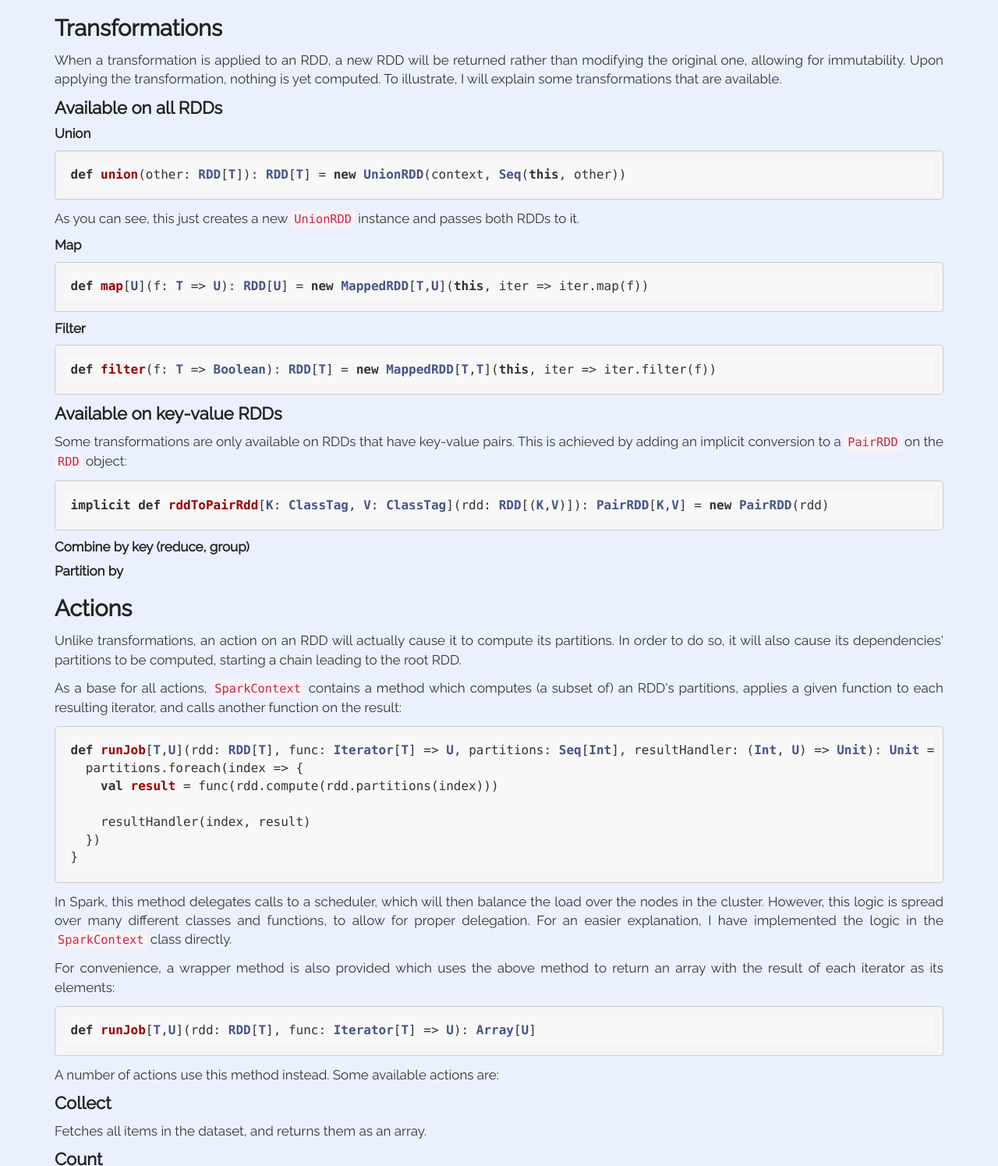
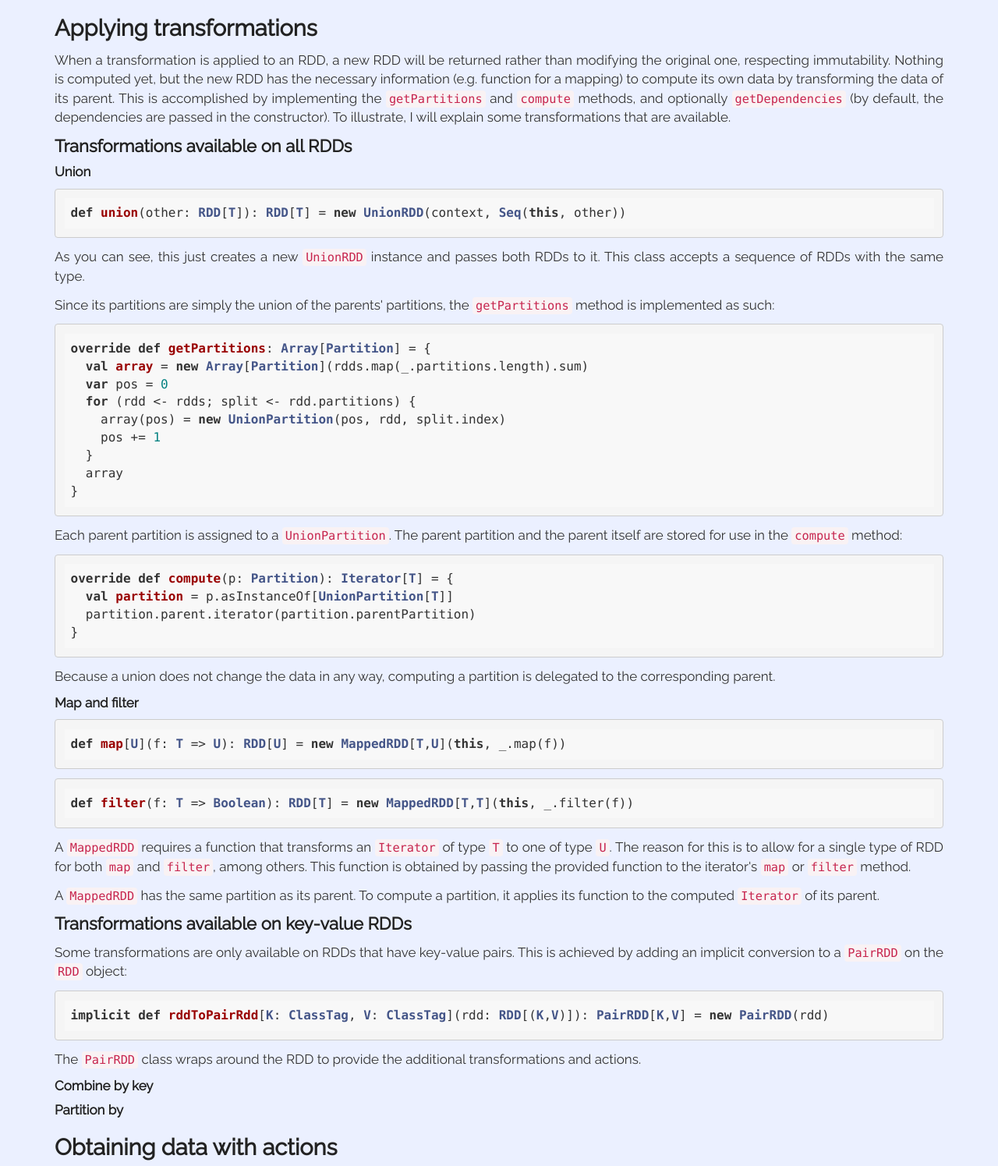
Before and after one commit to bvangraafeiland/spark-decoded, a website: page article/public/index.html in a window 1280 px wide. Shown: the part 3354-4849 px from the top of the page at 78% size. Drawn offline with Linux system fonts and the light colour scheme; a web font is replaced by a local one.

Commit message:
add persist method to RDD, refactor some closures and UnionPartition

```diff
--- a/article/public/index.html
+++ b/article/public/index.html
@@ -88,38 +88,61 @@
         <pre><code class="scala">class ParallelCollectionPartition[T](val rddId: Int, partitionId: Int, values: Seq[T]) extends Partition </code></pre>
         <p>Now, to compute a partition, all that is needed is to convert its <code>values</code> to an iterator.</p>
 
-        <h3>Transformations</h3>
-        <!-- todo -->
-        <p>When a transformation is applied to an RDD, a new RDD will be returned rather than modifying the original one, allowing for immutability. Upon applying the transformation, nothing is yet computed. To illustrate, I will explain some transformations that are available.
+        <h3>Applying transformations</h3>
 
-        <h4>Available on all RDDs</h4>
+        <p>When a transformation is applied to an RDD, a new RDD will be returned rather than modifying the original one, respecting immutability. Nothing is computed yet, but the new RDD has the necessary information (e.g. function for a mapping) to compute its own data by transforming the data of its parent. This is accomplished by implementing the <code>getPartitions</code> and <code>compute</code> methods, and optionally <code>getDependencies</code> (by default, the dependencies are passed in the constructor). To illustrate, I will explain some transformations that are available.</p>
+
+        <h4>Transformations available on all RDDs</h4>
+
         <h5>Union</h5>
         <pre><code class="scala">def union(other: RDD[T]): RDD[T] = new UnionRDD(context, Seq(this, other))</code></pre>
-        <p>As you can see, this just creates a new <code>UnionRDD</code> instance and passes both RDDs to it.</p>
-        <h5>Map</h5>
-        <pre><code class="scala">def map[U](f: T => U): RDD[U] = new MappedRDD[T,U](this, iter => iter.map(f))</code></pre>
-        <h5>Filter</h5>
-        <pre><code class="scala">def filter(f: T => Boolean): RDD[T] = new MappedRDD[T,T](this, iter => iter.filter(f))</code></pre>
+        <p>As you can see, this just creates a new <code>UnionRDD</code> instance and passes both RDDs to it. This class accepts a sequence of RDDs with the same type.</p>
+        <p>Since its partitions are simply the union of the parents' partitions, the <code>getPartitions</code> method is implemented as such:</p>
+        <pre><code class="scala">override def getPartitions: Array[Partition] = {
+  val array = new Array[Partition](rdds.map(_.partitions.length).sum)
+  var pos = 0
+  for (rdd <- rdds; split <- rdd.partitions) {
+    array(pos) = new UnionPartition(pos, rdd, split.index)
+    pos += 1
+  }
+  array
+}</code></pre>
+        <p>Each parent partition is assigned to a <code>UnionPartition</code>. The parent partition and the parent itself are stored for use in the <code>compute</code> method:</p>
+        <pre><code class="scala">override def compute(p: Partition): Iterator[T] = {
+  val partition = p.asInstanceOf[UnionPartition[T]]
+  partition.parent.iterator(partition.parentPartition)
+}</code></pre>
+        <p>Because a union does not change the data in any way, computing a partition is delegated to the corresponding parent.</p>
 
-        <h4>Available on key-value RDDs</h4>
+        <h5>Map and filter</h5>
+        <pre><code class="scala">def map[U](f: T => U): RDD[U] = new MappedRDD[T,U](this, _.map(f))</code></pre>
+        <pre><code class="scala">def filter(f: T => Boolean): RDD[T] = new MappedRDD[T,T](this, _.filter(f))</code></pre>
+        <p>A <code>MappedRDD</code> requires a function that transforms an <code>Iterator</code> of type <code>T</code> to one of type <code>U</code>. The reason for this is to allow for a single type of RDD for both <code>map</code> and <code>filter</code>, among others. This function is obtained by passing the provided function to the iterator's <code>map</code> or <code>filter</code> method.</p>
+        <p>A <code>MappedRDD</code> has the same partition as its parent. To compute a partition, it applies its function to the computed <code>Iterator</code> of its parent.</p>
+
+        <h4>Transformations available on key-value RDDs</h4>
         <p>Some transformations are only available on RDDs that have key-value pairs. This is achieved by adding an implicit conversion to a <code>PairRDD</code> on the <code>RDD</code> object:</p>
         <pre><code class="scala">implicit def rddToPairRdd[K: ClassTag, V: ClassTag](rdd: RDD[(K,V)]): PairRDD[K,V] = new PairRDD(rdd)</code></pre>
-        <h5>Combine by key (reduce, group)</h5>
+        <p>The <code>PairRDD</code> class wraps around the RDD to provide the additional transformations and actions.</p>
+
+        <h5>Combine by key</h5> <!-- includes (reduce, group, aggregate) -->
+
+
         <h5>Partition by</h5>
 
-        <h3>Actions</h3>
+        <h3>Obtaining data with actions</h3>
         <!-- todo -->
         <p>Unlike transformations, an action on an RDD will actually cause it to compute its partitions. In order to do so, it will also cause its dependencies' partitions to be computed, starting a chain leading to the root RDD.</p>
         <p>As a base for all actions, <code>SparkContext</code> contains a method which computes (a subset of) an RDD's partitions, applies a given function to each resulting iterator, and calls another function on the result:</p>
         <pre><code class="scala">def runJob[T,U](rdd: RDD[T], func: Iterator[T] => U, partitions: Seq[Int], resultHandler: (Int, U) => Unit): Unit = {
   partitions.foreach(index => {
-    val result = func(rdd.compute(rdd.partitions(index)))
-
+    val result = func(rdd.iterator(rdd.partitions(index)))
     resultHandler(index, result)
   })
 }</code></pre>
         <p>In Spark, this method delegates calls to a scheduler, which will then balance the load over the nodes in the cluster. However, this logic is spread over many different classes and functions, to allow for proper delegation. For an easier explanation, I have implemented the logic in the <code>SparkContext</code> class directly.</p>
-        <p>For convenience, a wrapper method is also provided which uses the above method to return an array with the result of each iterator as its elements:</p>
+        <p>For convenience, a wrapper method is also provided which uses the above method to populate an array with the result of each iterator as its elements, using the <code>resultHandler</code> function:</p>
+        <!-- todo -->
         <pre><code class="scala">def runJob[T,U](rdd: RDD[T], func: Iterator[T] => U): Array[U]</code></pre>
         <p>A number of actions use this method instead. Some available actions are:</p>
 
```
Also changed, not shown: README.md, 9 other files.
